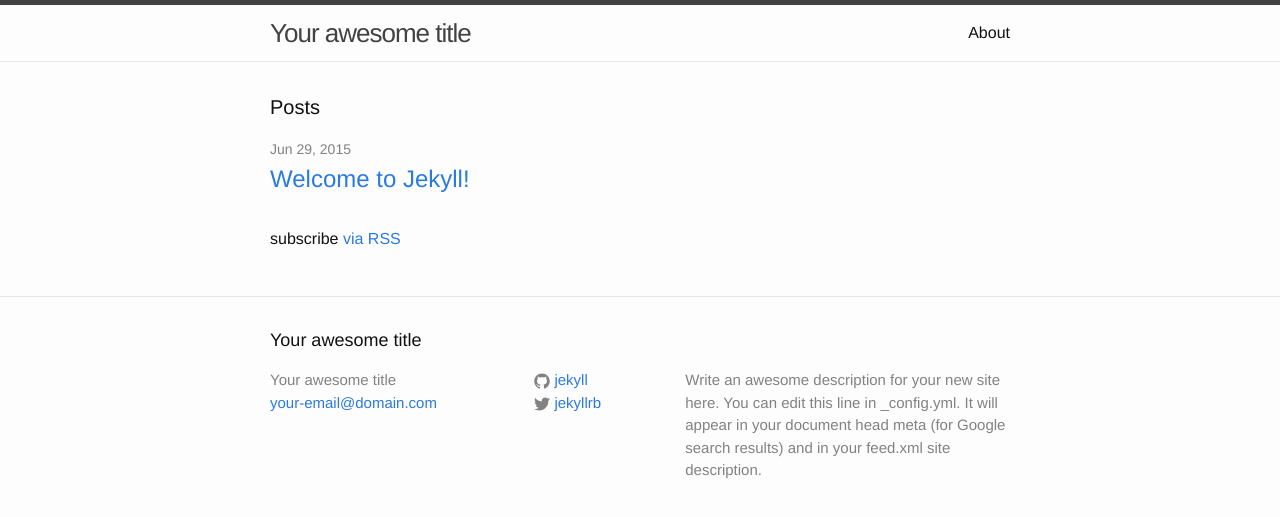
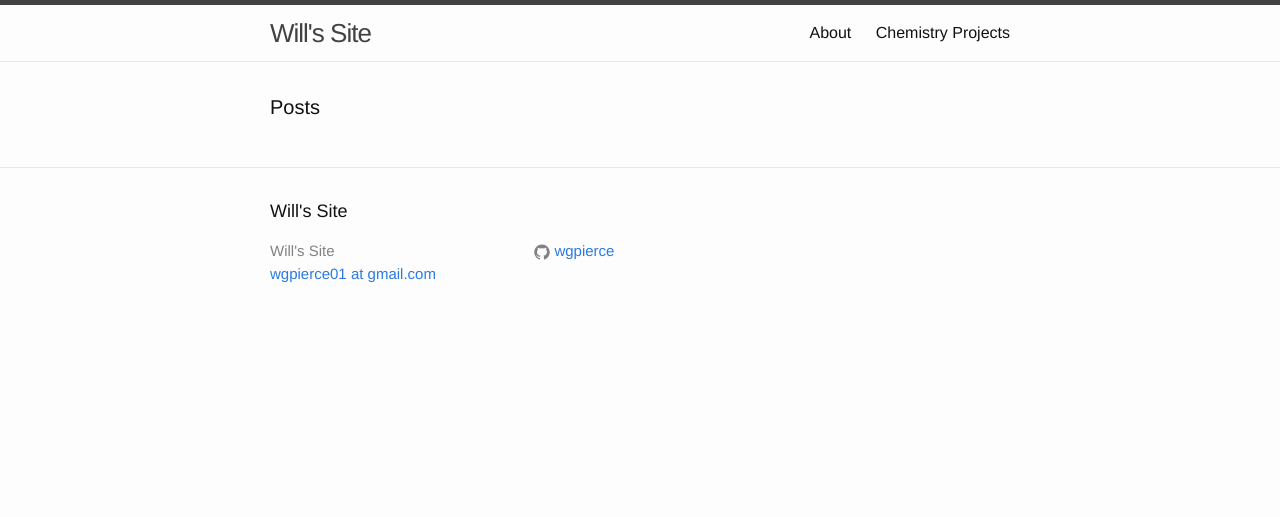
Before and after one commit to wgpierce/wgpierce.github.io, a Jekyll site: the page built from index.html, in a window 1280 px wide. Shown: the top 517 px of the page. Built offline with Jekyll 4.4.1, drawn with Linux system fonts in a browser that asks for light colours.

Commit message:
Some tweaking

```diff
--- a/_config.yml
+++ b/_config.yml
@@ -1,14 +1,11 @@
 # Site settings
-title: Your awesome title
-email: your-email@domain.com
+title: Will's Site
+email: wgpierce01  at gmail.com
 description: > # this means to ignore newlines until "baseurl:"
-  Write an awesome description for your new site here. You can edit this
-  line in _config.yml. It will appear in your document head meta (for
-  Google search results) and in your feed.xml site description.
+  Will's Website for Projects and Things
 baseurl: "" # the subpath of your site, e.g. /blog/
-url: "http://yourdomain.com" # the base hostname & protocol for your site
-twitter_username: jekyllrb
-github_username:  jekyll
+url: "http://wgpierce.github.io" # the base hostname & protocol for your site
+github_username:  wgpierce
 
 # Build settings
 markdown: kramdown
--- a/_includes/footer.html
+++ b/_includes/footer.html
@@ -27,7 +27,7 @@
             </a>
           </li>
           {% endif %}
-
+<!--
           {% if site.twitter_username %}
           <li>
             <a href="https://twitter.com/{{ site.twitter_username }}">
@@ -37,8 +37,7 @@
                   c-0.632,0.375-1.332,0.647-2.076,0.793c-0.596-0.636-1.446-1.033-2.387-1.033c-1.806,0-3.27,1.464-3.27,3.27 c0,0.256,0.029,0.506,0.085,0.745C5.163,5.404,2.753,4.102,1.14,2.124C0.859,2.607,0.698,3.168,0.698,3.767 c0,1.134,0.577,2.135,1.455,2.722C1.616,6.472,1.112,6.325,0.671,6.08c0,0.014,0,0.027,0,0.041c0,1.584,1.127,2.906,2.623,3.206 C3.02,9.402,2.731,9.442,2.433,9.442c-0.211,0-0.416-0.021-0.615-0.059c0.416,1.299,1.624,2.245,3.055,2.271 c-1.119,0.877-2.529,1.4-4.061,1.4c-0.264,0-0.524-0.015-0.78-0.046c1.447,0.928,3.166,1.469,5.013,1.469 c6.015,0,9.304-4.983,9.304-9.304c0-0.142-0.003-0.283-0.009-0.423C14.976,4.29,15.531,3.714,15.969,3.058z"/>
                 </svg>
               </span>
-
-              <span class="username">{{ site.twitter_username }}</span>
+-->
             </a>
           </li>
           {% endif %}
--- a/index.html
+++ b/index.html
@@ -6,7 +6,7 @@
 
   <h1 class="page-heading">Posts</h1>
 
-  <ul class="post-list">
+ <!-- <ul class="post-list">
     {% for post in site.posts %}
       <li>
         <span class="post-meta">{{ post.date | date: "%b %-d, %Y" }}</span>
@@ -19,5 +19,5 @@
   </ul>
 
   <p class="rss-subscribe">subscribe <a href="{{ "/feed.xml" | prepend: site.baseurl }}">via RSS</a></p>
-
+-->
 </div>
```
Also changed, not shown: chemistry.md (added, +10 -0 lines), folder/Chrysanthemum.jpg (added), folder/Desert.jpg (added), folder/Hydrangeas.jpg (added), 2 other files.
